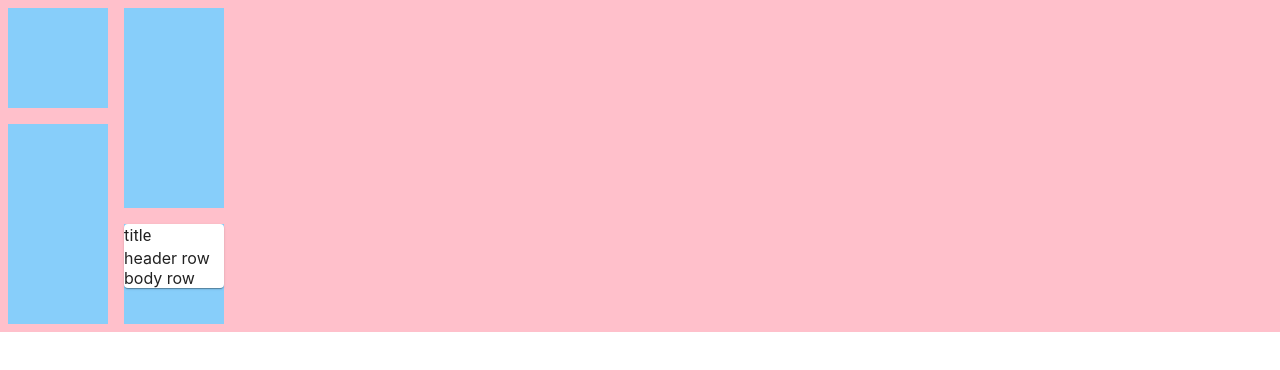
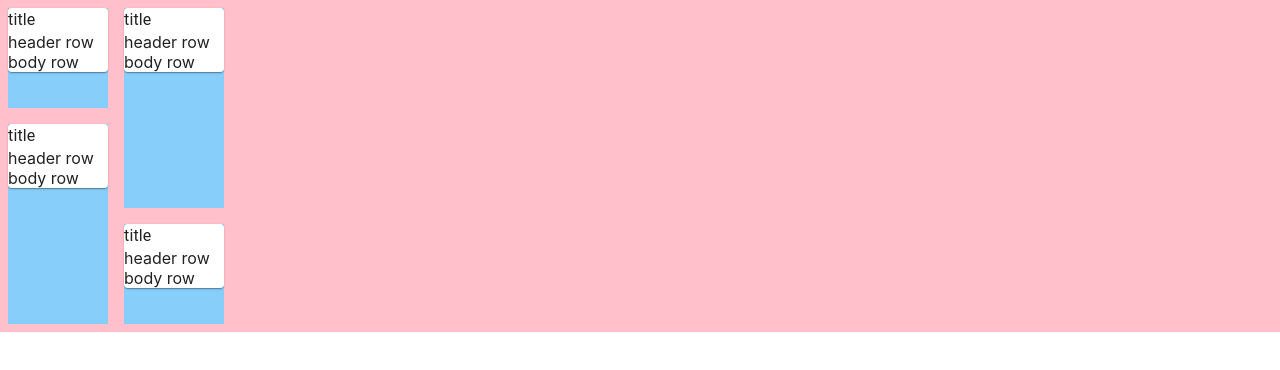
Before and after one commit to jhou12/expanding-table-test, a React (Create React App) app in the folder my-app/: page / in a window 1280 px wide. Shown: the top 370 px of the page. Built offline with nearby package versions, Linux system fonts and the light colour scheme.

Commit message:
add onclick for each table

```diff
--- a/my-app/src/App.tsx
+++ b/my-app/src/App.tsx
@@ -7,16 +7,25 @@ import { TablePlain } from './Table';
 function App() {
   const mainRef: any = useRef()
   const colRef: any = useRef()
+  const colRef0: any = useRef()
   const contRef: any = useRef()
+  const contRef0: any = useRef()
+  const contRef3: any = useRef()
+  const contRef4: any = useRef()
   const ref: any = useRef()
+  const ref2: any = useRef()
+  const ref3: any = useRef()
+  const ref4: any = useRef()
   const loc: any = useRef()
 
   const onClick = (e: any) => {
+    console.log('ORIG ONCLICK')
     const cont: any = contRef.current
     const col: any = colRef.current
     const t = ref.current
 
     const x = col?.offsetLeft
+
     const y = cont?.offsetTop
     const w = cont?.offsetWidth
     const h = cont?.offsetHeight
@@ -26,6 +35,7 @@ function App() {
     cont.style.setProperty('--loc-h', h + 'px')
 
     if (ref.current?.classList.contains('table--abs')) {
+
       t.style.setProperty('--loc-x', x + 8 + 'px')
       t.style.removeProperty('--loc-y')
       t.style.removeProperty('--loc-w')
@@ -56,14 +66,150 @@ function App() {
       }, 0)
     }
   }
+  const onClick2 = (e: any) => {
+    const cont: any = contRef0.current
+    const col: any = colRef0.current
+    const t = ref2.current
+
+    const x = col?.offsetLeft
+    const y = cont?.offsetTop
+    const w = cont?.offsetWidth
+    const h = cont?.offsetHeight
+    cont.style.setProperty('--loc-x', x + 'px')
+    cont.style.setProperty('--loc-y', y + 'px')
+    cont.style.setProperty('--loc-w', w + 'px')
+    cont.style.setProperty('--loc-h', h + 'px')
+
+    if (ref2.current?.classList.contains('table--abs')) {
+      t.style.setProperty('--loc-x', x + 8 + 'px')
+      t.style.removeProperty('--loc-y')
+      t.style.removeProperty('--loc-w')
+      t.style.removeProperty('--loc-h')
+      setTimeout(() => {
+        ref2.current.classList.remove('table--abs')
+      }, 1000)
+    } else {
+      cont.classList.add('container--filler')
+
+      loc.current = {
+        x: t.offsetLeft,
+        y: t.offsetTop,
+        w: t.offsetWidth,
+        h: t.offsetHeight
+      }
+      t.style.setProperty('--loc-x', t.offsetLeft + 'px')
+      t.style.setProperty('--loc-y', t.offsetTop + 'px')
+      t.style.setProperty('--loc-w', t.offsetWidth + 'px')
+      t.style.setProperty('--loc-h', t.offsetHeight + 'px')
+      t.classList.add('table--abs')
+      setTimeout(() => {
+        t.style.setProperty('--timing', '1s')
+        t.style.setProperty('--loc-x', 0 + 'px')
+        t.style.setProperty('--loc-y', 0 + 'px')
+        t.style.setProperty('--loc-w', mainRef.current?.offsetWidth + 'px')
+        t.style.setProperty('--loc-h', mainRef.current.offsetHeight + 'px')
+      }, 0)
+    }
+  }
+  const onClick4 = (e: any) => {
+    const cont: any = contRef4.current
+    const col: any = colRef0.current
+    const t = ref4.current
+
+    const x = col?.offsetLeft
+    const y = cont?.offsetTop
+    const w = cont?.offsetWidth
+    const h = cont?.offsetHeight
+    cont.style.setProperty('--loc-x', x + 'px')
+    cont.style.setProperty('--loc-y', y + 'px')
+    cont.style.setProperty('--loc-w', w + 'px')
+    cont.style.setProperty('--loc-h', h + 'px')
+
+    if (ref4.current?.classList.contains('table--abs')) {
+      t.style.setProperty('--loc-x', x + 8 + 'px')
+      t.style.removeProperty('--loc-y')
+      t.style.removeProperty('--loc-w')
+      t.style.removeProperty('--loc-h')
+      setTimeout(() => {
+        ref4.current.classList.remove('table--abs')
+      }, 1000)
+    } else {
+      cont.classList.add('container--filler')
+
+      loc.current = {
+        x: t.offsetLeft,
+        y: t.offsetTop,
+        w: t.offsetWidth,
+        h: t.offsetHeight
+      }
+      t.style.setProperty('--loc-x', t.offsetLeft + 'px')
+      t.style.setProperty('--loc-y', t.offsetTop + 'px')
+      t.style.setProperty('--loc-w', t.offsetWidth + 'px')
+      t.style.setProperty('--loc-h', t.offsetHeight + 'px')
+      t.classList.add('table--abs')
+      setTimeout(() => {
+        t.style.setProperty('--timing', '1s')
+        t.style.setProperty('--loc-x', 0 + 'px')
+        t.style.setProperty('--loc-y', 0 + 'px')
+        t.style.setProperty('--loc-w', mainRef.current?.offsetWidth + 'px')
+        t.style.setProperty('--loc-h', mainRef.current.offsetHeight + 'px')
+      }, 0)
+    }
+  }
+  const onClick3 = (e: any) => {
+    const cont: any = contRef3.current
+    const col: any = colRef.current
+    const t = ref3.current
+
+    const x = col?.offsetLeft
+
+    const y = cont?.offsetTop
+    const w = cont?.offsetWidth
+    const h = cont?.offsetHeight
+    cont.style.setProperty('--loc-x', x + 'px')
+    cont.style.setProperty('--loc-y', y + 'px')
+    cont.style.setProperty('--loc-w', w + 'px')
+    cont.style.setProperty('--loc-h', h + 'px')
+
+    if (ref3.current?.classList.contains('table--abs')) {
+      t.style.setProperty('--loc-x', x + 8 + 'px')
+      t.style.removeProperty('--loc-y')
+      t.style.removeProperty('--loc-w')
+      t.style.removeProperty('--loc-h')
+      setTimeout(() => {
+        ref3.current.classList.remove('table--abs')
+      }, 1000)
+    } else {
+      cont.classList.add('container--filler')
+
+      loc.current = {
+        x: t.offsetLeft,
+        y: t.offsetTop,
+        w: t.offsetWidth,
+        h: t.offsetHeight
+      }
+      t.style.setProperty('--loc-x', t.offsetLeft + 'px')
+      t.style.setProperty('--loc-y', t.offsetTop + 'px')
+      t.style.setProperty('--loc-w', t.offsetWidth + 'px')
+      t.style.setProperty('--loc-h', t.offsetHeight + 'px')
+      t.classList.add('table--abs')
+      setTimeout(() => {
+        t.style.setProperty('--timing', '1s')
+        t.style.setProperty('--loc-x', 0 + 'px')
+        t.style.setProperty('--loc-y', 0 + 'px')
+        t.style.setProperty('--loc-w', mainRef.current?.offsetWidth + 'px')
+        t.style.setProperty('--loc-h', mainRef.current.offsetHeight + 'px')
+      }, 0)
+    }
+  }
   return (
     <div className="App" ref={mainRef}>
-      <div className="col">
-        <div className="container"><div className="table sq"></div></div>
-        <div className="container"><div className="table rect"></div></div>
+      <div className="col" ref={colRef0}>
+        <div className="container" ref={contRef4}><div className="table sq" ref={ref4} onClick={onClick4}><TablePlain /></div></div>
+        <div className="container" ref={contRef0}><div className="table rect" ref={ref2} onClick={onClick2}><TablePlain /></div></div>
       </div>
       <div className="col" ref={colRef}>
-        <div className="container"><div className="table rect"></div></div>
+        <div className="container" ref={contRef3}><div className="table rect" ref={ref3} onClick={onClick3}><TablePlain /></div></div>
         <div className="container" ref={contRef}><div className="table sq" ref={ref} onClick={onClick}><TablePlain /></div></div>
       </div>
     </div>
```
